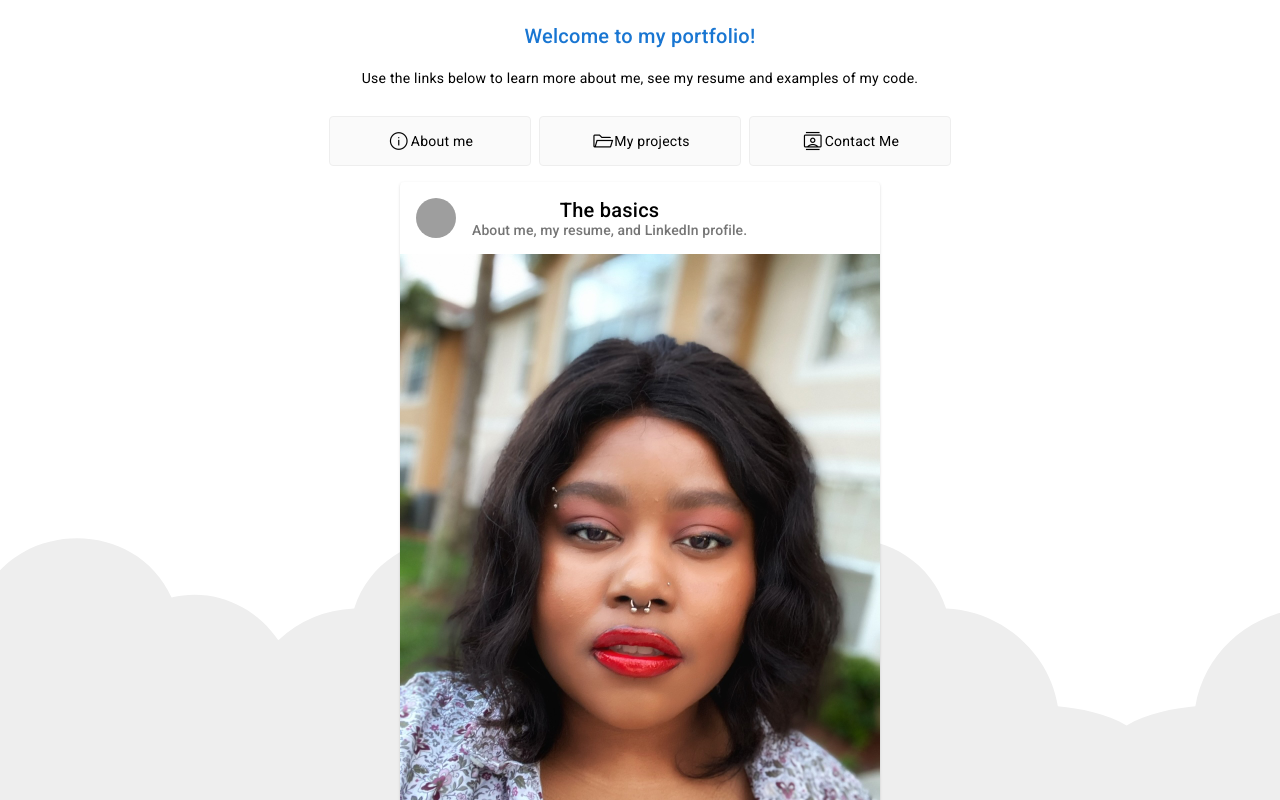
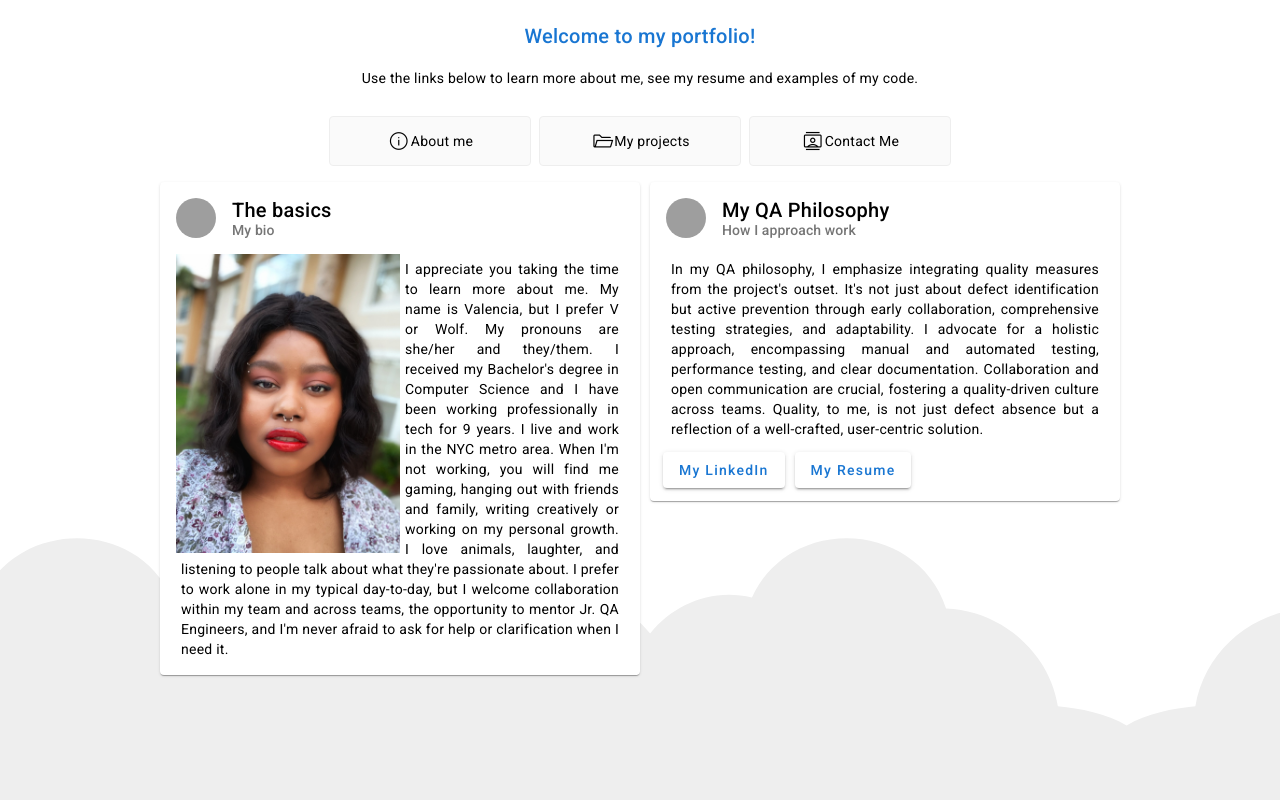
Before and after one commit to Valencia2019/Valencia2019.github.io, an Angular app: page /about-me in a window 1280 px wide. Shown: the top 800 px of the page. Built offline with nearby package versions, Linux system fonts and the light colour scheme; grey boxes are pictures that could not be loaded.

Commit message:
About me v1.1 (#2)
* temp

* updating to start local server

* final updates for working local server

* updates

```diff
--- a/src/app/about-me/about-me.component.css
+++ b/src/app/about-me/about-me.component.css
@@ -1,8 +1,12 @@
 .about-me-card{
   max-width: 50%;
+  float: left;
+  margin-right: 10px;
 }
-.about-me-img{
-  max-height: 25%;
+#about-me-img{
+  float: left;
+  max-width: 50%;
+  padding-right: 5px;
 }
 
 .header-img {
@@ -13,3 +17,7 @@
 button, p {
   margin: 5px;
 }
+
+p{
+  text-align: justify;
+}
--- a/src/app/about-me/about-me.component.html
+++ b/src/app/about-me/about-me.component.html
@@ -1,28 +1,31 @@
-<mat-card class="about-me-card center">
+<mat-card class="about-me-card" id="about-me-card">
   <mat-card-header>
     <div mat-card-avatar class="header-img"></div>
     <mat-card-title>The basics</mat-card-title>
-    <mat-card-subtitle>About me, my resume, and LinkedIn profile.</mat-card-subtitle>
+    <mat-card-subtitle>My bio</mat-card-subtitle>
   </mat-card-header>
-  <img mat-card-image id="about-me-img" src="..\assets\profilepic2.jpeg" alt="Photo of Valencia">
+  <mat-card-content>
+    <img id="about-me-img" src="..\assets\profilepic2.jpeg" alt="Photo of Valencia">
+    <p>
+      {{aboutMeText}}
+    </p>
+  </mat-card-content>
+</mat-card>
+<mat-card class="my-philosophy-card" id="my-philosophy-card">
+  <mat-card-header>
+    <div mat-card-avatar class="header-img"></div>
+    <mat-card-title>My QA Philosophy</mat-card-title>
+    <mat-card-subtitle>How I approach work</mat-card-subtitle>
+  </mat-card-header>
   <mat-card-content>
     <p>
-      I appreciate you taking the time to learn more about me. My name is Valencia,
-      but I prefer V or Wolf. My pronouns are she/her and they/them. I received my
-      Bachelor's degree in Computer Science and I have been working professionally
-      in tech for 9 years. I live and work in the NYC metro area. When I'm not working,
-      you will find me gaming, hanging out with friends and family, writing creatively
-      or working on my personal growth. I love animals, laughter, and listening to people
-      talk about what they're passionate about. I prefer to work alone in my typical
-      day-to-day, but I welcome collaboration within my team and across teams,
-      the opportunity to mentor Jr. QA Engineers, and I'm never afraid to ask for help
-      or clarification when I need it.
+      {{myPhilosophyText}}
     </p>
   </mat-card-content>
   <mat-card-actions>
     <button mat-raised-button><a href="https://www.linkedin.com/in/valenciamcm/" target="_blank" tabindex="0">
-      <span>My LinkedIn Profile</span>
+      <span>My LinkedIn</span>
     </a></button>
-    <button mat-raised-button><a href="..\assets\resume.pdf" target="_blank"><span>My resume</span></a></button>
+    <button mat-raised-button><a href="..\assets\resume.pdf" target="_blank"><span>My Resume</span></a></button>
   </mat-card-actions>
 </mat-card>
--- a/src/app/about-me/about-me.component.ts
+++ b/src/app/about-me/about-me.component.ts
@@ -10,5 +10,23 @@ styleUrls: ['./about-me.component.css'],
   imports: [MatCardModule, MatGridListModule, MatButtonModule]
 })
 export class AboutMeComponent {
+  //text for the about me card
+  aboutMeText = `I appreciate you taking the time to learn more about me. My name is Valencia,
+but I prefer V or Wolf. My pronouns are she/her and they/them. I received my
+Bachelor's degree in Computer Science and I have been working professionally
+in tech for 9 years. I live and work in the NYC metro area. When I'm not working,
+you will find me gaming, hanging out with friends and family, writing creatively
+or working on my personal growth. I love animals, laughter, and listening to people
+talk about what they're passionate about. I prefer to work alone in my typical
+day-to-day, but I welcome collaboration within my team and across teams,
+the opportunity to mentor Jr. QA Engineers, and I'm never afraid to ask for help
+or clarification when I need it.`;
 
+//text for the my philosophy card
+myPhilosophyText = `In my QA philosophy, I emphasize integrating quality measures from the project's outset.
+It's not just about defect identification but active prevention through early collaboration, comprehensive
+testing strategies, and adaptability. I advocate for a holistic approach, encompassing manual and automated
+testing, performance testing, and clear documentation. Collaboration and open communication are crucial,
+fostering a quality-driven culture across teams. Quality, to me, is not just defect absence but a reflection
+of a well-crafted, user-centric solution.`;
 }
```
Also changed, not shown: package.json (+22 -22 lines), 1 other file (tests, documents, lock files or other folders).
